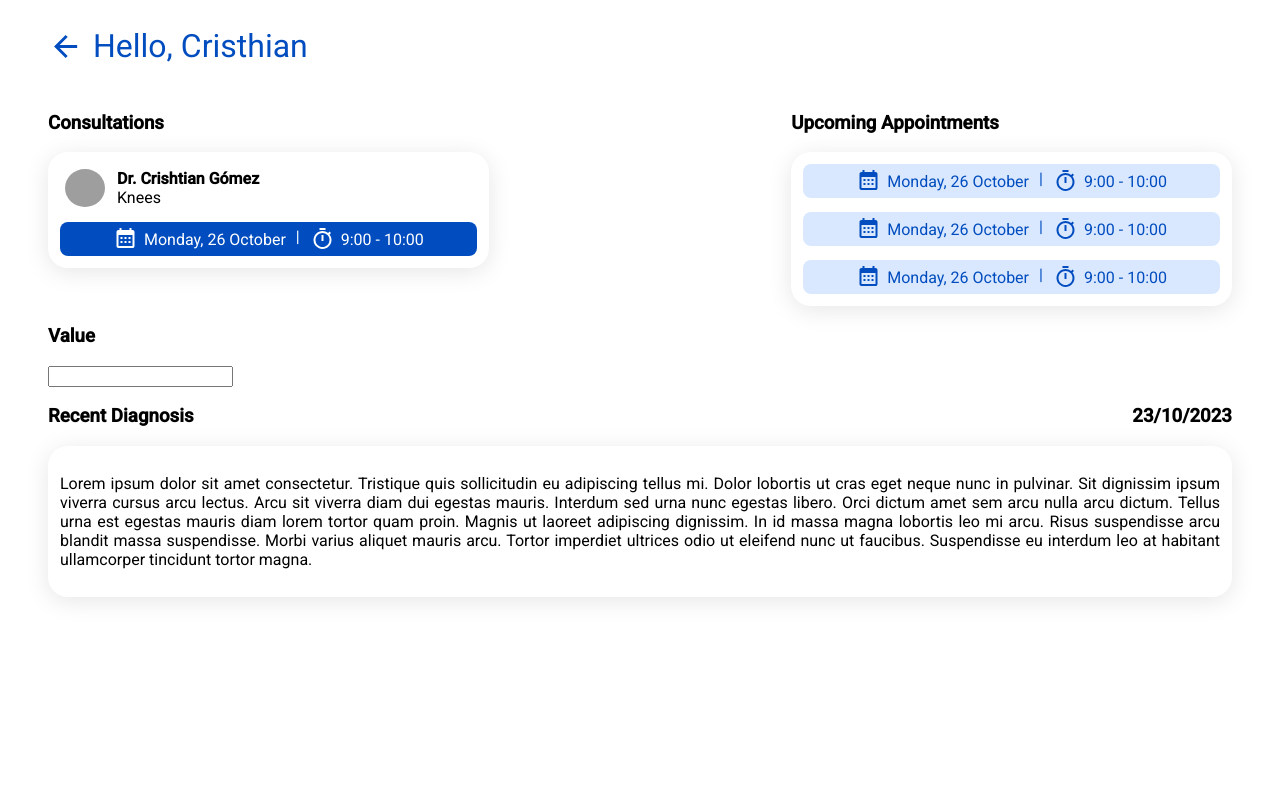
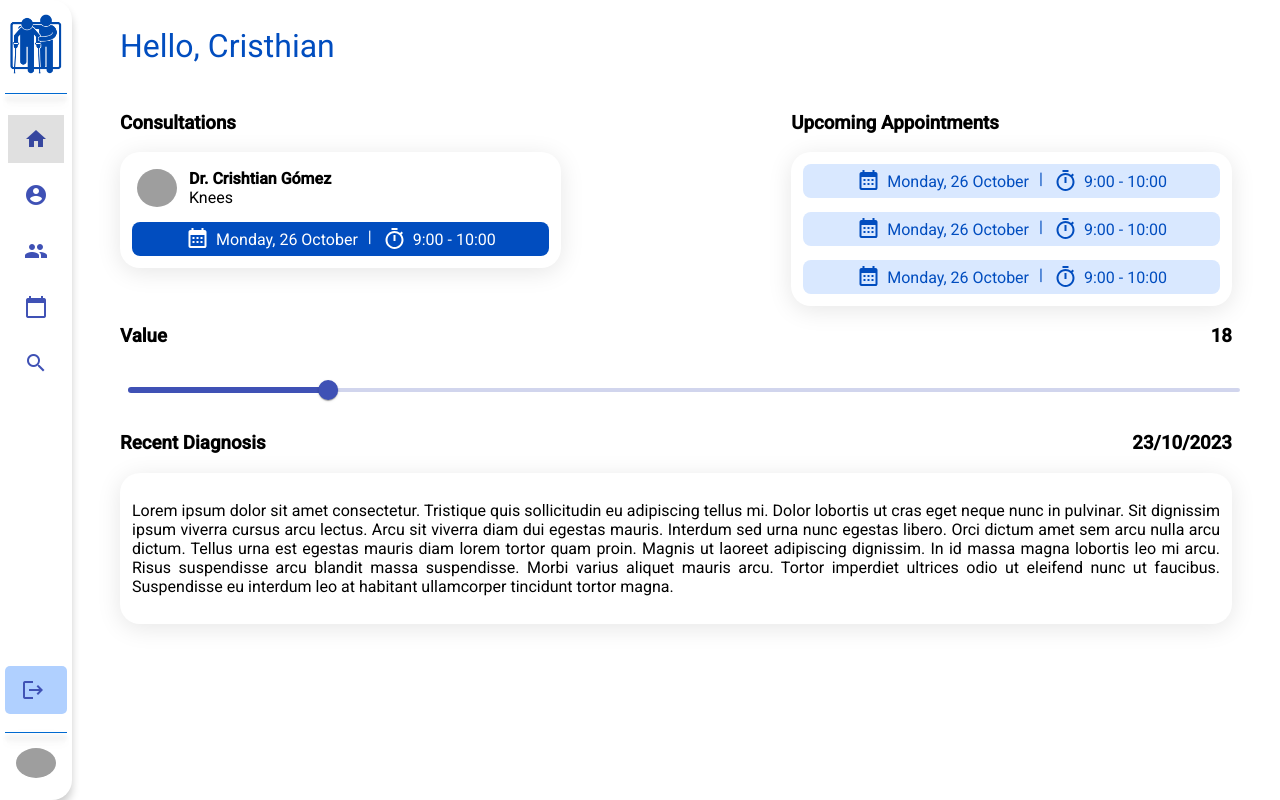
Before and after one commit to upc-pre-202302-IoTheraphy-SI572-SW71/Web-Theraphy, an Angular app: page /home-patient in a window 1280 px wide. Built offline with nearby package versions, Linux system fonts and the light colour scheme; grey boxes are pictures that could not be loaded.

Commit message:
feat(home-patient): fixed home patient

```diff
--- a/src/app/home/pages/home-patient/home-patient.component.css
+++ b/src/app/home/pages/home-patient/home-patient.component.css
@@ -6,7 +6,7 @@
 .contents {
   width: 100%;
   height: 100%;
-  margin-left: 48px;
+  margin-left: 120px;
   margin-right: 48px;
 }
 
@@ -16,7 +16,6 @@
   gap: 10px;
 }
 
-
 .profile-header{
   display: flex;
   justify-content: space-between;
@@ -24,7 +23,6 @@
 }
 .profile-header_left{
   display: flex;
-
   align-items: center;
   justify-content: center;
   gap: 10px;
--- a/src/app/home/pages/home-patient/home-patient.component.html
+++ b/src/app/home/pages/home-patient/home-patient.component.html
@@ -6,9 +6,6 @@
 
     <div class="profile-header">
       <div class="profile-header_left">
-        <svg xmlns="http://www.w3.org/2000/svg" width="35" height="35" viewBox="0 0 40 40" fill="none">
-          <path d="M33.3333 18.3331V21.6665H13.3333L22.5 30.8331L20.1333 33.1998L6.93332 19.9998L20.1333 6.7998L22.5 9.16647L13.3333 18.3331H33.3333Z" fill="#014DBF"/>
-        </svg>
         <h1>Hello, Cristhian</h1>
       </div>
     </div>
```
Also changed, not shown: src/app/app.module.ts (+8 -3 lines), src/app/home/pages/home-patient/home-patient.component.ts (+1 -8 lines).
